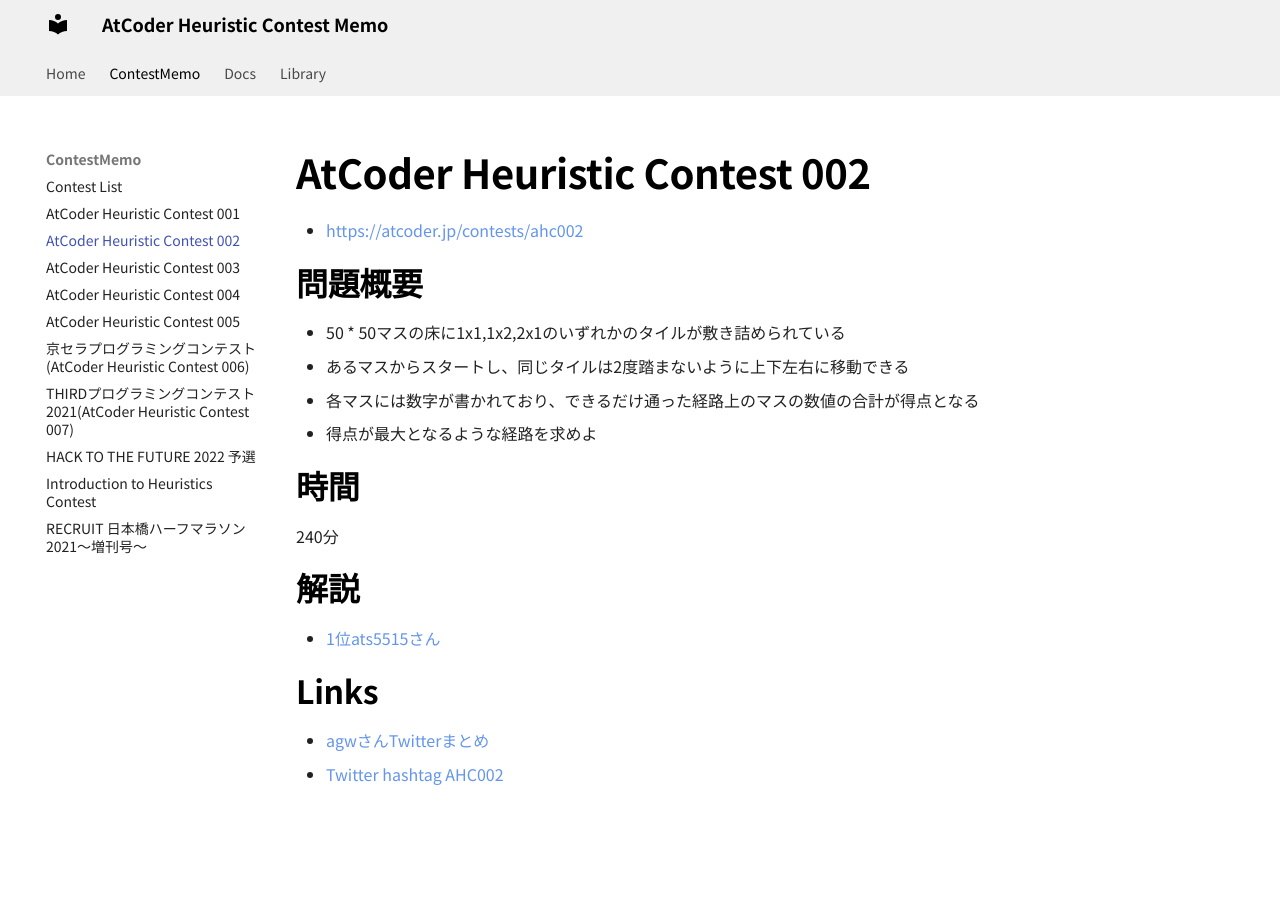
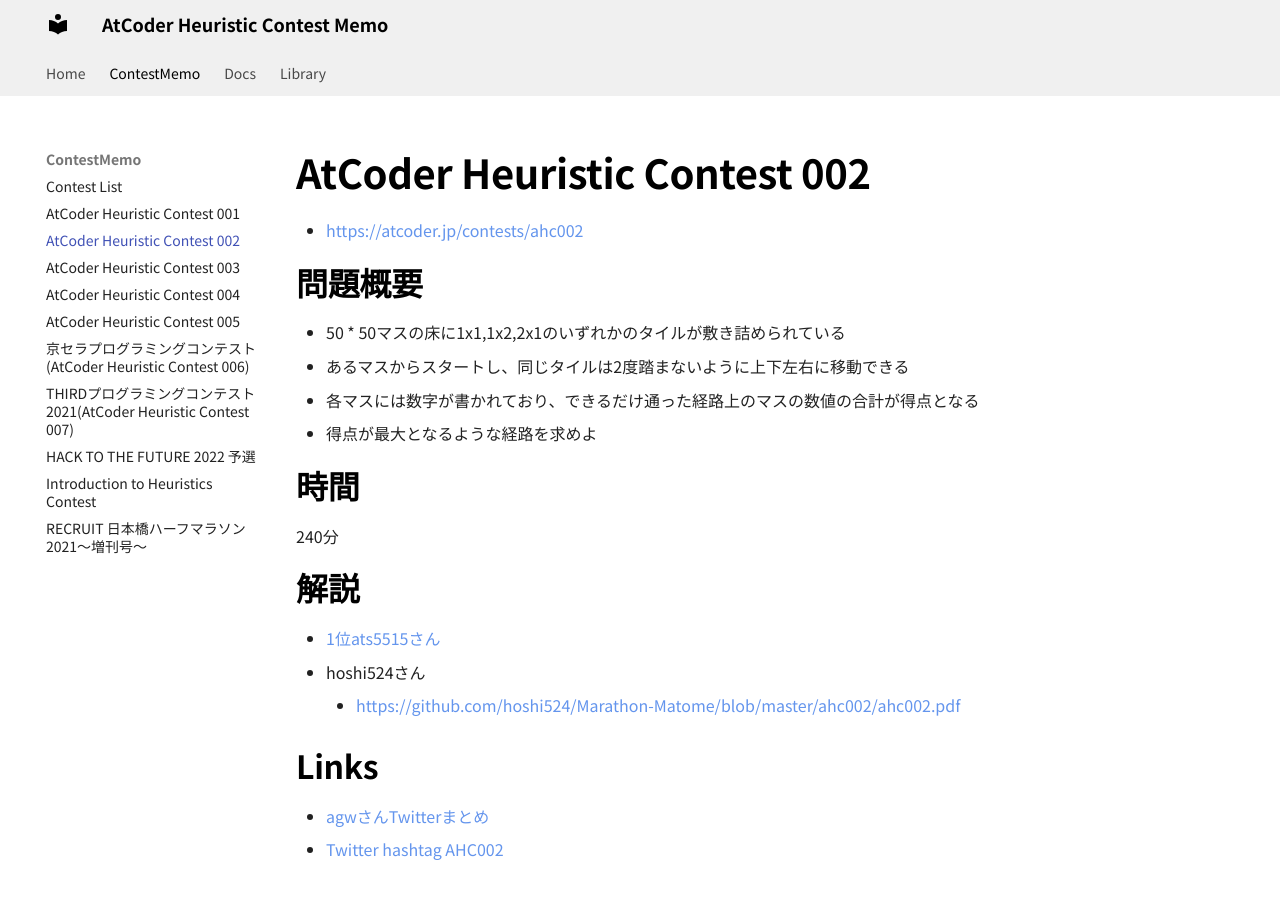
Before and after one commit to jetbead/AtCoderHeuristicContestMemo, an MkDocs documentation site: the page built from docs/ContestMemo/ahc002.md, in a window 1280 px wide. Built offline with MkDocs 1.6.1 and Material for MkDocs 9.7.7, drawn with Linux system fonts in a browser that asks for light colours; some web fonts are replaced.

Commit message:
modify ahc002

```diff
--- a/docs/ContestMemo/ahc002.md
+++ b/docs/ContestMemo/ahc002.md
@@ -12,6 +12,8 @@
 
 ## 解説
 - [1位ats5515さん](https://twitter.com/ats5515/status/1386324082581405705)
+- hoshi524さん
+    - https://github.com/hoshi524/Marathon-Matome/blob/master/ahc002/ahc002.pdf
 
 ## Links
 - [agwさんTwitterまとめ](https://togetter.com/li/1704811)
```
